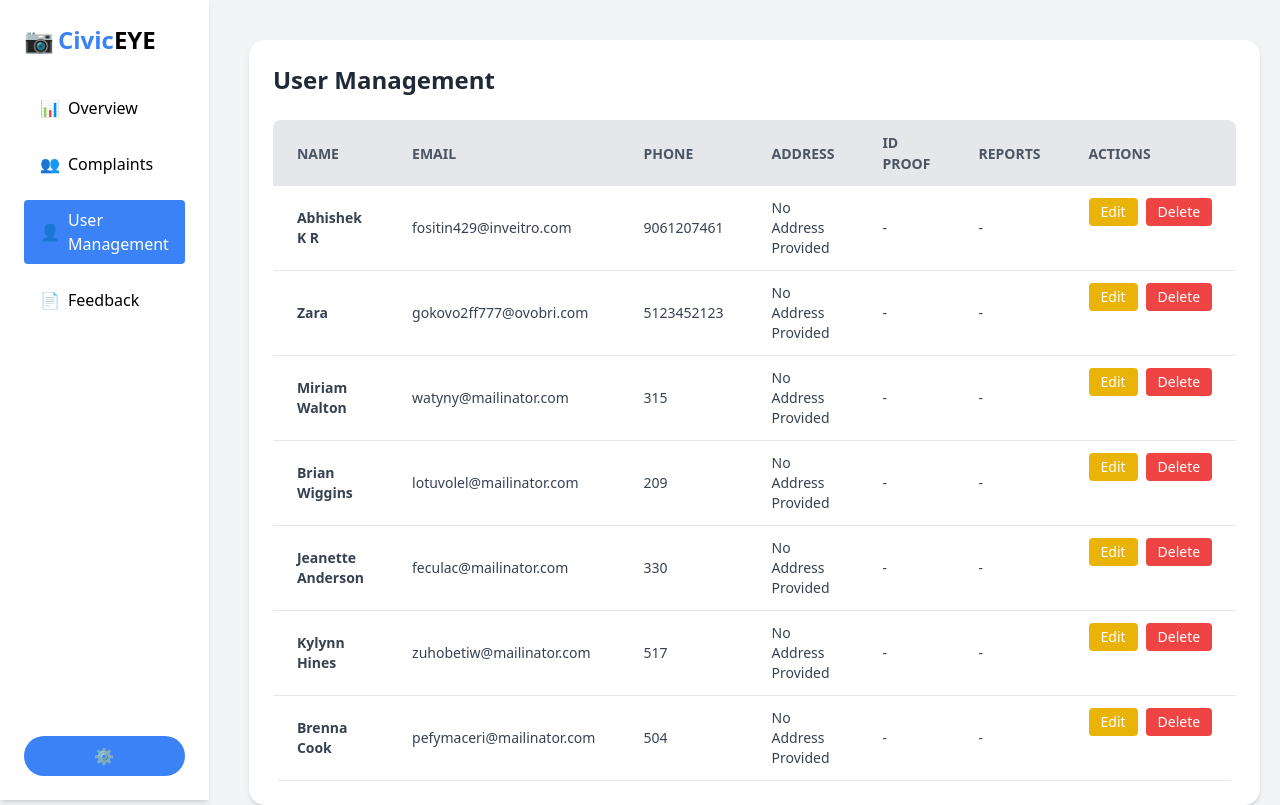
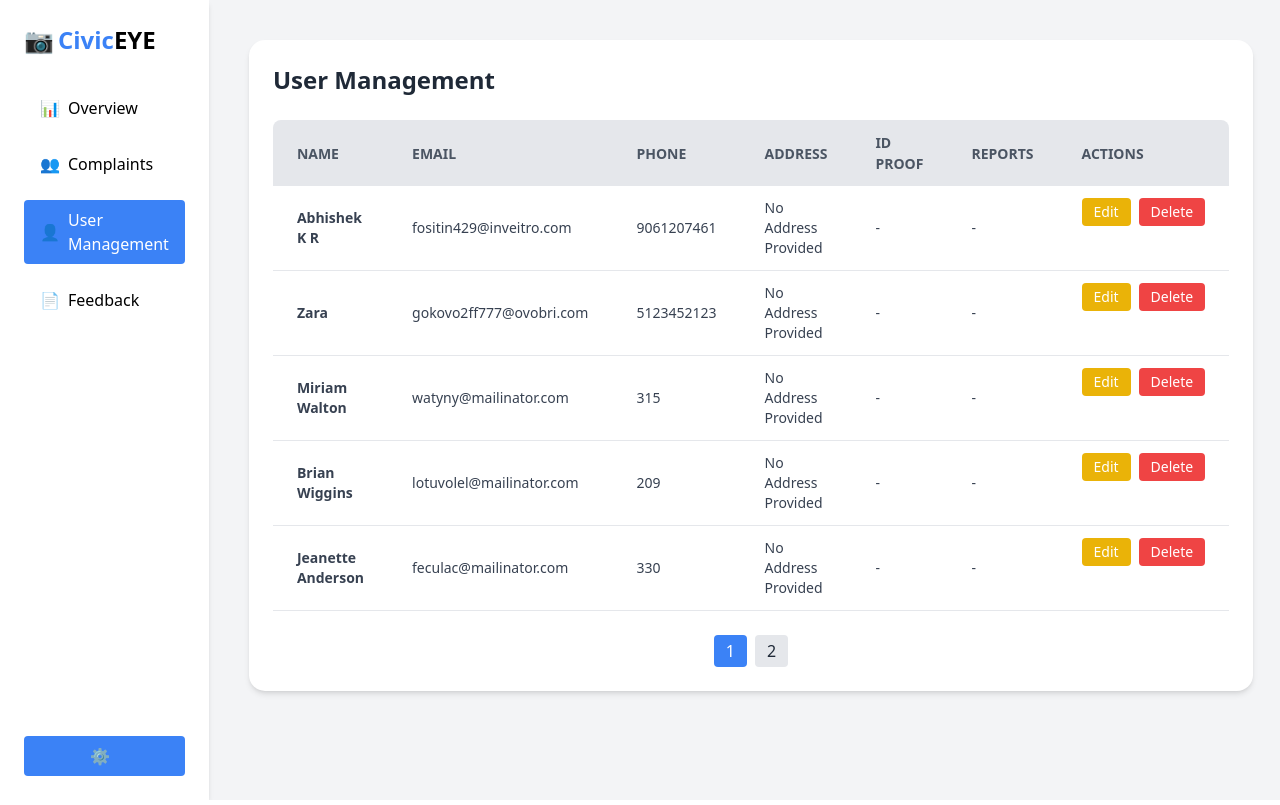
Before and after one commit to Abhilmxz/Mini-Project, a Django app: page /user_manage/ in a window 1280 px wide. Run offline with Django 5.2, Linux system fonts and the light colour scheme; data comes from the database, SQL or seed files in the repository; some libraries are stand-ins or nearby versions.

Commit message:
first commit

```diff
--- a/cra/VCRA/templates/user_manage.html
+++ b/cra/VCRA/templates/user_manage.html
@@ -29,9 +29,10 @@
           </a>
         </nav>
         <div class="mt-auto">
-          <button class="w-full bg-blue-500 hover:bg-blue-600 text-white font-bold py-2 px-4 rounded-full flex items-center justify-center gap-2">
-            <span>⚙️</span>{{ request.user.username }}
-          </button>
+          <a href="/admin/auth/user/{{ request.user.id }}/change/"
+        class="bg-blue-500 text-white flex items-center justify-center space-x-2 py-2 rounded font-semibold hover:bg-blue-600 transition">
+        <span>⚙️</span> <span>{{ request.user.username }}</span>
+      </a>
         </div>
       </aside>
 
@@ -53,7 +54,7 @@
                   <th class="py-3 px-6 text-left">Actions</th>
                 </tr>
               </thead>
-              <tbody class="text-gray-700 text-sm font-light">
+              <tbody id="userTableBody" class="text-gray-700 text-sm font-light">
                 {% for user in users %}
                 <tr class="border-b border-gray-200 hover:bg-gray-100">
                   <td class="py-3 px-6 text-left font-bold">{{ user.full_name }}</td>
@@ -84,9 +85,51 @@
                 {% endfor %}
               </tbody>
             </table>
+            <div id="pagination-buttons" class="mt-6 flex justify-center gap-2"></div>
           </div>
         </div>
       </main>
     </div>
+    <script>
+  document.addEventListener("DOMContentLoaded", () => {
+    const rows = Array.from(document.querySelectorAll("#userTableBody tr"));
+    const rowsPerPage = 5;
+    const paginationContainer = document.getElementById("pagination-buttons");
+    let currentPage = 1;
+
+    function displayRows(page) {
+      const start = (page - 1) * rowsPerPage;
+      const end = start + rowsPerPage;
+
+      rows.forEach((row, index) => {
+        row.style.display = index >= start && index < end ? "" : "none";
+      });
+
+      generatePaginationButtons();
+    }
+
+    function generatePaginationButtons() {
+      const totalPages = Math.ceil(rows.length / rowsPerPage);
+      paginationContainer.innerHTML = "";
+
+      for (let i = 1; i <= totalPages; i++) {
+        const btn = document.createElement("button");
+        btn.textContent = i;
+        btn.className = `px-3 py-1 rounded ${
+          i === currentPage
+            ? "bg-blue-500 text-white"
+            : "bg-gray-200 text-gray-800 hover:bg-gray-300"
+        }`;
+        btn.addEventListener("click", () => {
+          currentPage = i;
+          displayRows(currentPage);
+        });
+        paginationContainer.appendChild(btn);
+      }
+    }
+
+    displayRows(currentPage);
+  });
+</script>
   </body>
 </html>
--- a/cra/VCRA/templates/your_app/adminover.html
+++ b/cra/VCRA/templates/your_app/adminover.html
@@ -43,9 +43,10 @@
       </div>
 
       <!-- Admin Btn -->
-      <button class="bg-blue-500 text-white flex items-center justify-center space-x-2 py-2 rounded font-semibold">
+      <a href="/admin/auth/user/{{ request.user.id }}/change/"
+        class="bg-blue-500 text-white flex items-center justify-center space-x-2 py-2 rounded font-semibold hover:bg-blue-600 transition">
         <span>⚙️</span> <span>{{ request.user.username }}</span>
-      </button>
+      </a>
     </aside>
 
     <!-- Main Content -->
```
Also changed, not shown: cra/VCRA/templates/admin_complaints.html (+4 -3 lines), cra/VCRA/templates/feedback.html (+3 -4 lines), cra/VCRA/views.py (+19 -0 lines), cra/VCRA/templates/admin/edit_user.html (renamed from cra/VCRA/templates/edit_user.html).
